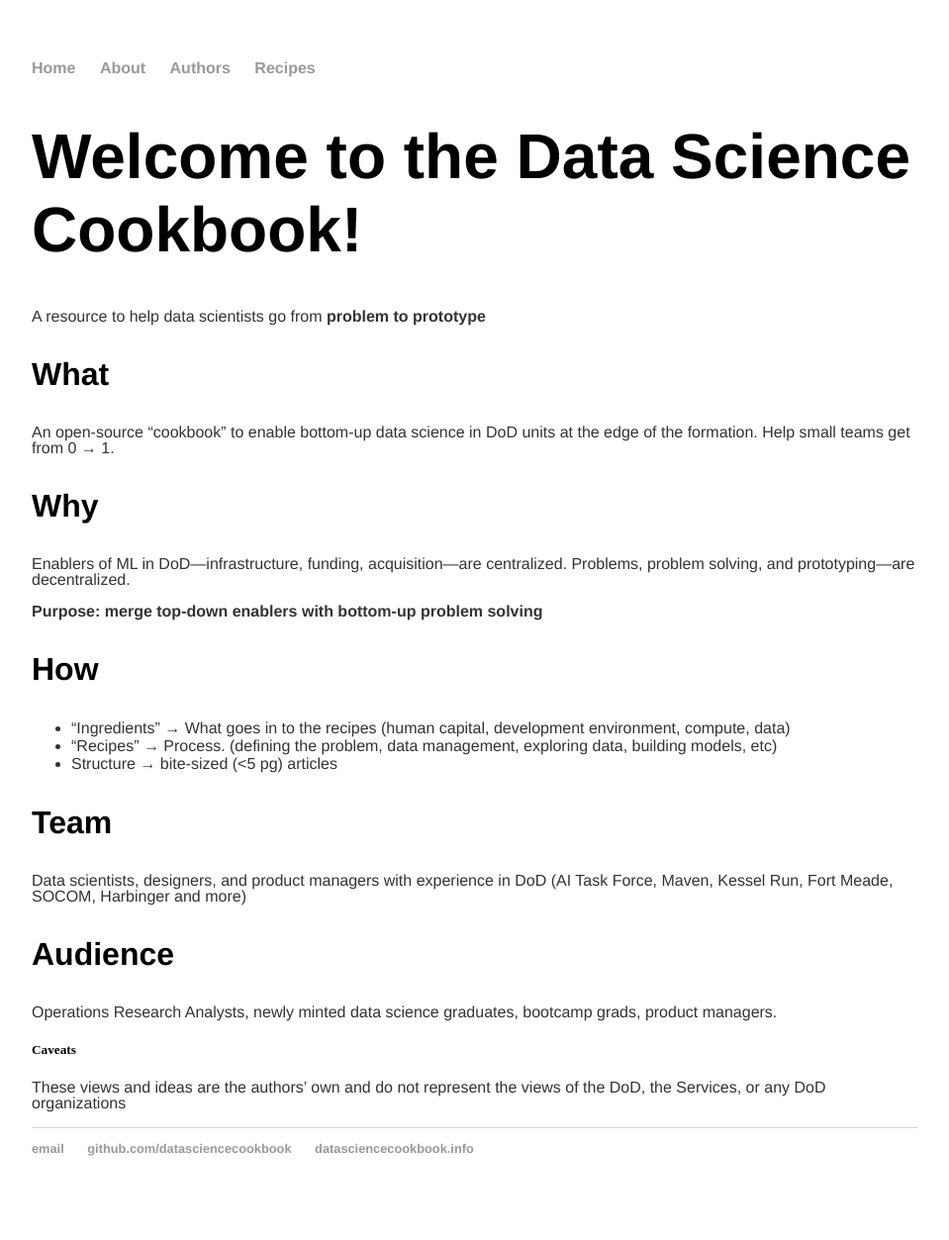
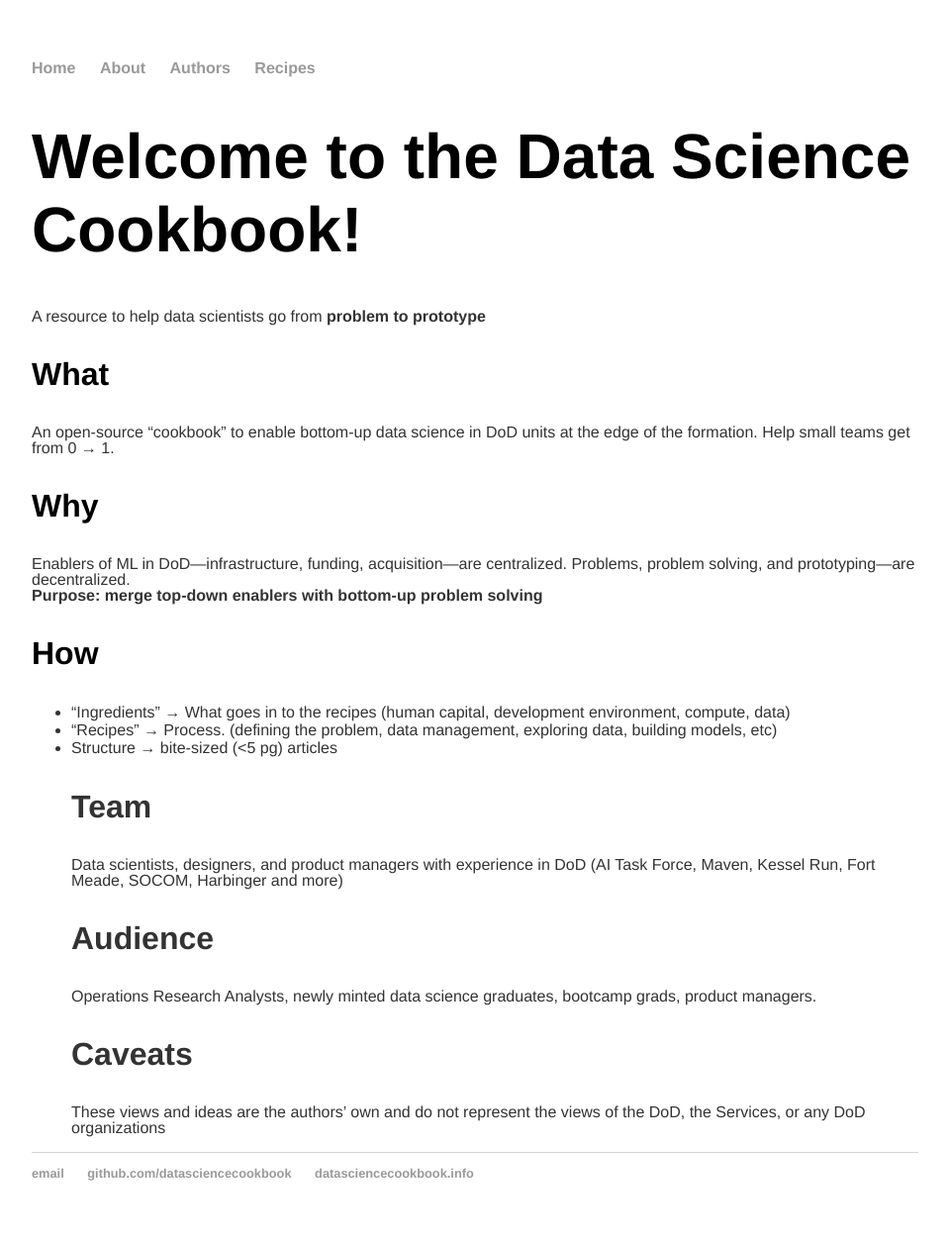
Before and after one commit to datasciencecookbook/datasciencecookbook.github.io, a Jekyll site: the page built from index.md, in a window 1280 px wide. Shown: the whole page at 99% size, without its empty margins (160-1119 px from the left). Built offline with Jekyll 4.4.1, drawn with Linux system fonts in a browser that asks for light colours; before the commit the page ends 1228 px from its top, so only the background shows below that.

Commit message:
Update index.md

```diff
--- a/index.md
+++ b/index.md
@@ -5,26 +5,26 @@
 
 # Welcome to the Data Science Cookbook!
 A resource to help data scientists go from **problem to prototype**
-
+<br/>
 ### What
 An open-source “cookbook” to enable bottom-up data science in DoD units at the edge of the formation. Help small teams get from 0 → 1.
-
+<br/>
 ### Why
 Enablers of ML in DoD—infrastructure, funding, acquisition—are centralized.
 Problems, problem solving, and prototyping—are decentralized.
-
+<br/>
 **Purpose: merge top-down enablers with bottom-up problem solving**
-
+<br/>
 ### How
 - "Ingredients" → What goes in to the recipes (human capital, development environment, compute, data)
 - "Recipes" → Process. (defining the problem, data management, exploring data, building models, etc)
 - Structure → bite-sized (<5 pg) articles
-
+<br/>
 ### Team
 Data scientists, designers, and product managers with experience in DoD (AI Task Force, Maven, Kessel Run, Fort Meade, SOCOM, Harbinger and more)
-
+<br/>
 ### Audience
 Operations Research Analysts, newly minted data science graduates, bootcamp grads, product managers.
-
-##### Caveats
+<br/>
+### Caveats
 These views and ideas are the authors' own and do not represent the views of the DoD, the Services, or any DoD organizations
```
